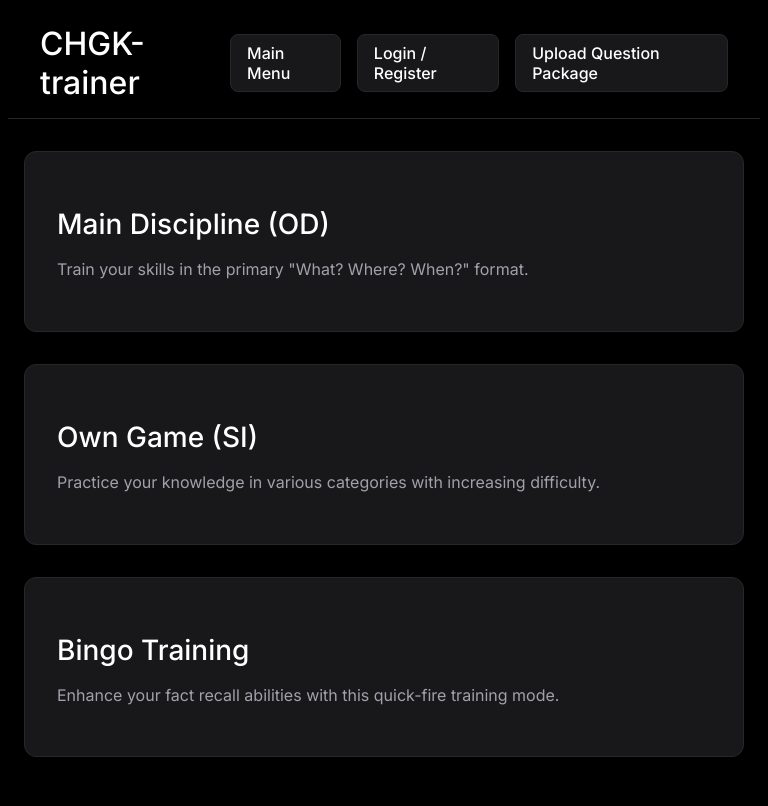
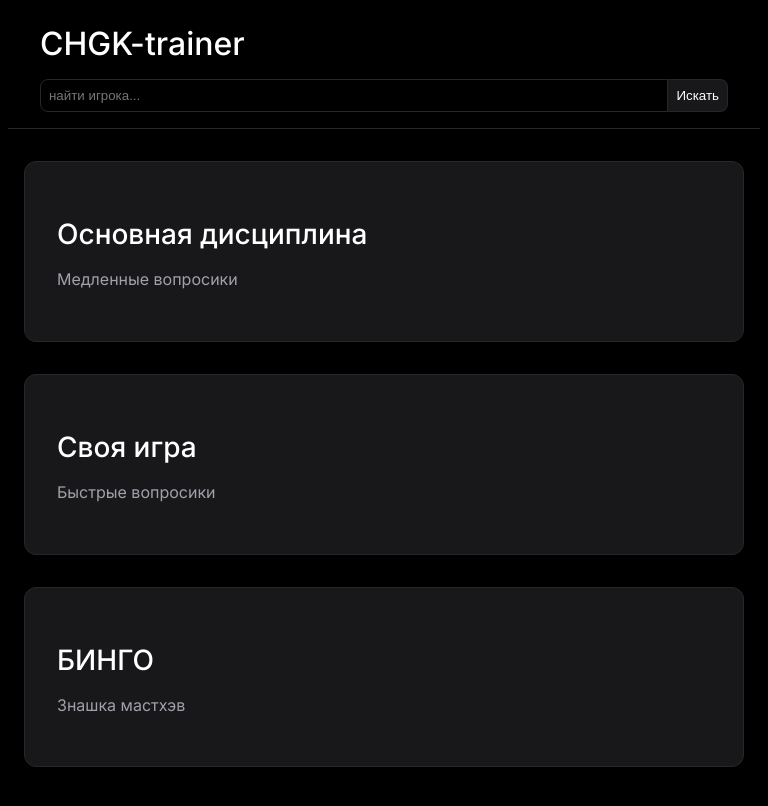
Before and after one commit to Andrewchistyakov/60seconds, a Next.js app: page / in a window 768 px wide. Shown: the top 806 px of the page. Built offline with nearby package versions, Linux system fonts and the light colour scheme.

Commit message:
added search field in header

```diff
--- a/app/layout.module.css
+++ b/app/layout.module.css
@@ -8,9 +8,49 @@
   border-bottom: 1px solid var(--border-color);
 }
 
+.headerLeft {
+  display: flex;
+  align-items: center;
+  gap: 2rem;
+}
+
 .header h1 {
   margin: 0;
   font-weight: 500;
+}
+
+.searchContainer {
+  display: flex;
+  align-items: center;
+}
+
+.searchInput {
+  padding: 0.5rem;
+  border: 1px solid var(--border-color);
+  border-radius: 0.5rem 0 0 0.5rem;
+  background-color: var(--background-color);
+  color: var(--text-color);
+  width: 200px;
+}
+
+.searchInput:focus {
+  outline: none;
+  border-color: var(--text-color);
+}
+
+.searchButton {
+  padding: 0.5rem;
+  background-color: var(--surface-color);
+  color: var(--text-color);
+  border: 1px solid var(--border-color);
+  border-left: none;
+  border-radius: 0 0.5rem 0.5rem 0;
+  cursor: pointer;
+  transition: all 0.2s ease;
+}
+
+.searchButton:hover {
+  background-color: var(--hover-color);
 }
 
 .headerButtons {
@@ -27,12 +67,53 @@
   font-weight: 500;
   border: 1px solid var(--border-color);
   transition: all 0.2s ease;
+  display: flex;
+  align-items: center;
+  gap: 0.5rem;
 }
 
 .headerButton:hover {
   background-color: var(--hover-color);
 }
 
+.headerButtonText {
+  display: none;
+}
+
+@media (min-width: 640px) {
+  .headerButtonText {
+    display: inline;
+  }
+}
+
+@media (max-width: 768px) {
+  .header {
+    flex-direction: column;
+    align-items: flex-start;
+    gap: 1rem;
+  }
+
+  .headerLeft {
+    flex-direction: column;
+    align-items: flex-start;
+    gap: 1rem;
+    width: 100%;
+  }
+
+  .searchContainer {
+    width: 100%;
+  }
+
+  .searchInput {
+    width: 100%;
+  }
+
+  .headerButtons {
+    width: 100%;
+    justify-content: space-between;
+  }
+}
+
 .main {
   min-height: 100vh;
   background-color: var(--background-color);
--- a/app/layout.tsx
+++ b/app/layout.tsx
@@ -17,17 +17,19 @@ export default function RootLayout({
     <html lang="en">
       <body>
         <header className={`${styles.header} bg-[#481E14] text-white`}>
-          <h1>CHGK-trainer</h1>
-          <div className={styles.headerButtons}>
-            <Link href="/" className={styles.headerButton}>
-              <span className={styles.headerButtonText}>Main Menu</span>
-            </Link>
-            <Link href="/auth" className={styles.headerButton}>
-              Login / Register
-            </Link>
-            <Link href="/upload/menu" className={styles.headerButton}>
-              Upload Question Package
-            </Link>
+        <div className={styles.headerLeft}>
+            <h1>CHGK-trainer</h1>
+            <div className={styles.searchContainer}>
+              <input
+                type="text"
+                placeholder="найти игрока..."
+                className={styles.searchInput}
+                aria-label="Search for users"
+              />
+              <button className={styles.searchButton} aria-label="Search">
+                Искать
+              </button>
+            </div>
           </div>
         </header>
         <main className={styles.main}>
--- a/app/page.tsx
+++ b/app/page.tsx
@@ -6,16 +6,16 @@ export default function Home() {
     <div className={styles.home}>
       <div className={styles.grid}>
         <Link href="/train/od" className={styles.disciplineBox}>
-          <h2>Main Discipline (OD)</h2>
-          <p>Train your skills in the primary "What? Where? When?" format.</p>
+          <h2>Основная дисциплина</h2>
+          <p>Медленные вопросики</p>
         </Link>
         <Link href="/train/si" className={styles.disciplineBox}>
-          <h2>Own Game (SI)</h2>
-          <p>Practice your knowledge in various categories with increasing difficulty.</p>
+          <h2>Своя игра</h2>
+          <p>Быстрые вопросики</p>
         </Link>
         <Link href="/train/bingo" className={styles.disciplineBox}>
-          <h2>Bingo Training</h2>
-          <p>Enhance your fact recall abilities with this quick-fire training mode.</p>
+          <h2>БИНГО</h2>
+          <p>Знашка мастхэв</p>
         </Link>
       </div>
     </div>
```
